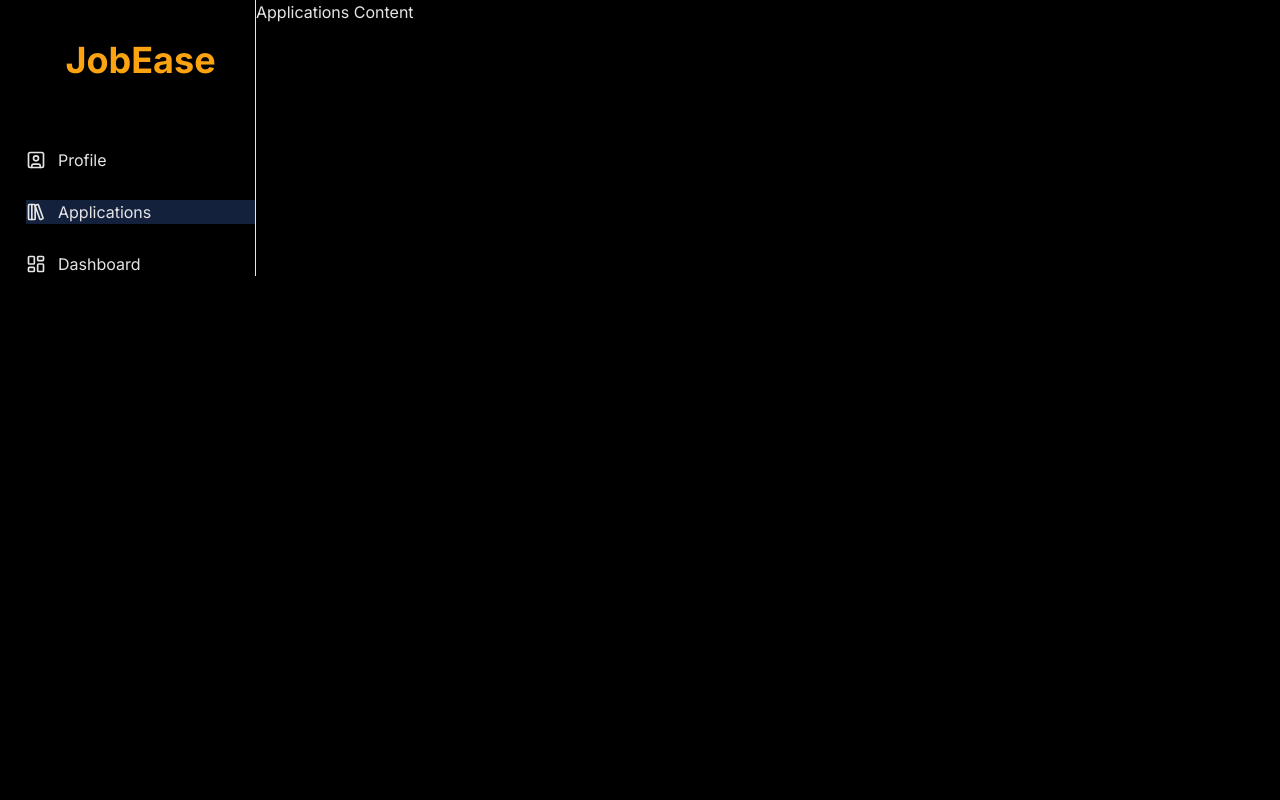
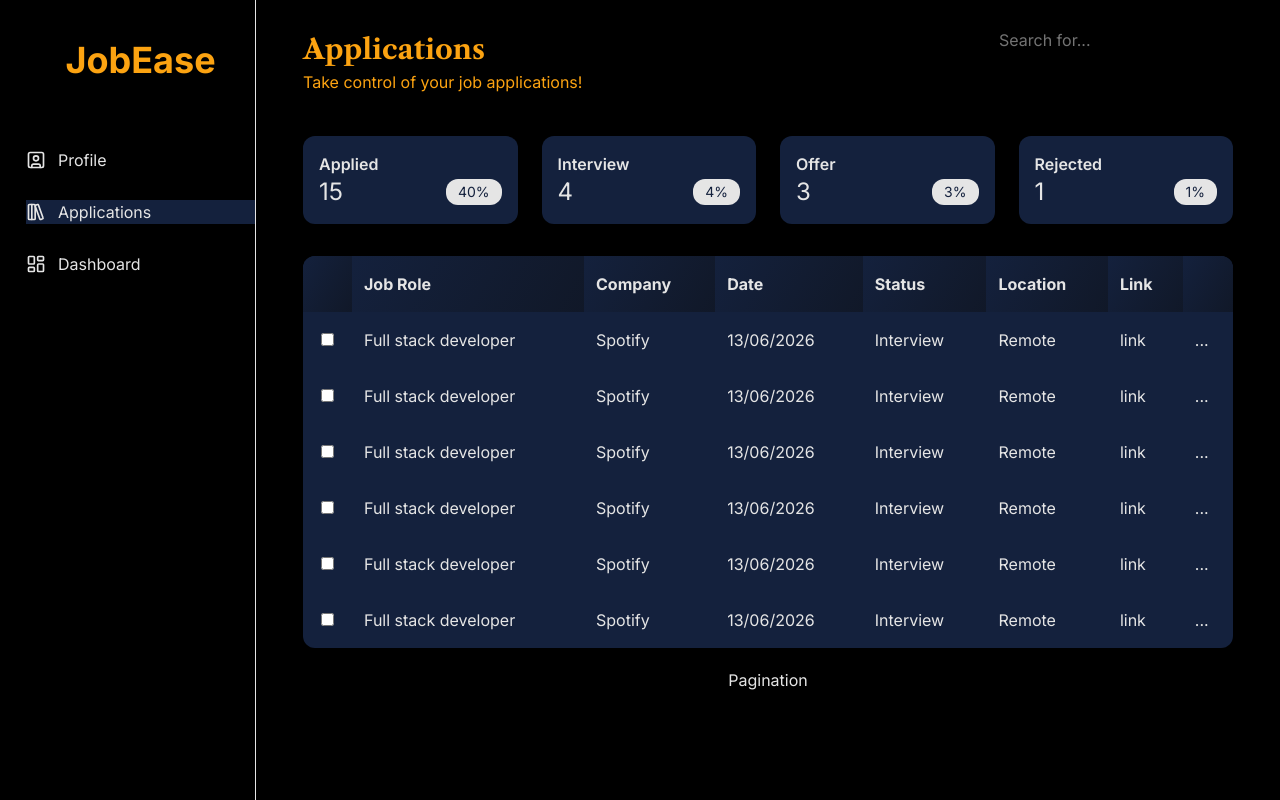
Before and after one commit to PrakrutiPareek/job-tracker-app, a React (Vite) app in the folder frontend/: page /profile/applications in a window 1280 px wide. Built offline with nearby package versions, Linux system fonts and the light colour scheme.

Commit message:
Initial static application page created

```diff
--- a/frontend/src/Components/Sidebar.jsx
+++ b/frontend/src/Components/Sidebar.jsx
@@ -10,7 +10,7 @@ const Sidebar = () => {
 
   return (
     <aside
-      className="w-[256px] border-r h-full"
+      className="w-[256px] border-r h-screen"
       aria-label="Secondary navigation"
     >
       <nav
--- a/frontend/src/Pages/Applications.jsx
+++ b/frontend/src/Pages/Applications.jsx
@@ -1,5 +1,158 @@
 const Applications = () => {
-  return <div>Applications Content</div>;
+  const tableHeadings = [
+    "",
+    "Job Role",
+    "Company",
+    "Date",
+    "Status",
+    "Location",
+    "Link",
+    "",
+  ];
+  const mockApplications = [
+    {
+      id: 1,
+      jobrole: "Full stack developer",
+      Company: "Spotify",
+      Date: "13/06/2026",
+      Status: "Interview",
+      Location: "Remote",
+      Link: "link",
+    },
+    {
+      id: 2,
+      jobrole: "Full stack developer",
+      Company: "Spotify",
+      Date: "13/06/2026",
+      Status: "Interview",
+      Location: "Remote",
+      Link: "link",
+    },
+    {
+      id: 3,
+      jobrole: "Full stack developer",
+      Company: "Spotify",
+      Date: "13/06/2026",
+      Status: "Interview",
+      Location: "Remote",
+      Link: "link",
+    },
+    {
+      id: 4,
+      jobrole: "Full stack developer",
+      Company: "Spotify",
+      Date: "13/06/2026",
+      Status: "Interview",
+      Location: "Remote",
+      Link: "link",
+    },
+    {
+      id: 5,
+      jobrole: "Full stack developer",
+      Company: "Spotify",
+      Date: "13/06/2026",
+      Status: "Interview",
+      Location: "Remote",
+      Link: "link",
+    },
+    {
+      id: 6,
+      jobrole: "Full stack developer",
+      Company: "Spotify",
+      Date: "13/06/2026",
+      Status: "Interview",
+      Location: "Remote",
+      Link: "link",
+    },
+  ];
+  return (
+    <main className="mt-7 mx-11.75">
+      <div className="flex justify-between mb-10.5">
+        <div className="text-(--yellow)">
+          <h1 className="text-[28px] font-bold font-headings">Applications</h1>
+          <p>Take control of your job applications!</p>
+        </div>
+        <div>
+          <input type="text" placeholder="Search for..." />
+        </div>
+      </div>
+
+      <div className="grid grid-cols-4 gap-6">
+        <div className="bg-(--navy-blue) p-4 rounded-xl">
+          <h2 className="font-semibold text-[16px]">Applied</h2>
+          <div className="flex justify-between items-center text-2xl">
+            15
+            <span className="text-[14px] bg-(--gray) text-(--navy-blue) px-3 py-1 rounded-xl">
+              40%
+            </span>
+          </div>
+        </div>
+        <div className="bg-(--navy-blue) p-4 rounded-xl">
+          <h2 className="font-semibold text-[16px]">Interview</h2>
+          <div className="flex justify-between items-center text-2xl">
+            4
+            <span className="text-[14px] bg-(--gray) text-(--navy-blue) px-3 py-1 rounded-xl">
+              4%
+            </span>
+          </div>
+        </div>
+        <div className="bg-(--navy-blue) p-4 rounded-xl">
+          <h2 className="font-semibold text-[16px]">Offer</h2>
+          <div className="flex justify-between items-center text-2xl">
+            3
+            <span className="text-[14px] bg-(--gray) text-(--navy-blue) px-3 py-1 rounded-xl">
+              3%
+            </span>
+          </div>
+        </div>
+        <div className="bg-(--navy-blue) p-4 rounded-xl">
+          <h2 className="font-semibold text-[16px]">Rejected</h2>
+          <div className="flex justify-between items-center text-2xl">
+            1
+            <span className="text-[14px] bg-(--gray) text-(--navy-blue) px-3 py-1 rounded-xl">
+              1%
+            </span>
+          </div>
+        </div>
+      </div>
+
+      <div className="overflow-hidden rounded-xl mt-8">
+        <table className="bg-(--navy-blue) w-full">
+          <thead>
+            <tr className="px-3 py-4">
+              {tableHeadings.map((head) => {
+                return (
+                  <th className="px-3 py-4 text-left bg-linear-120 from-(--navy-blue) to-gray-900">
+                    {head}
+                  </th>
+                );
+              })}
+            </tr>
+          </thead>
+          <tbody>
+            {mockApplications.map((app) => {
+              return (
+                <tr key={app.id} className="[&>td]:px-3 [&>td]:py-4">
+                  <td className="text-center">
+                    <input type="checkbox" />
+                  </td>
+                  <td>{app.jobrole}</td>
+                  <td>{app.Company}</td>
+                  <td>{app.Date}</td>
+                  <td>{app.Status}</td>
+                  <td>{app.Location}</td>
+                  <td>{app.Link}</td>
+                  <td>...</td>
+                </tr>
+              );
+            })}
+          </tbody>
+        </table>
+      </div>
+
+      <div className="mt-5 text-center">Pagination</div>
+    </main>
+  );
 };
 
 export default Applications;
--- a/frontend/src/index.css
+++ b/frontend/src/index.css
@@ -1,6 +1,12 @@
 @import "tailwindcss";
 
+@theme {
+  --font-main: "Inter", sans-serif;
+  --font-headings: "Libre Caslon Text", serif;
+}
+
 :root {
+  /* Brand colors */
   --black: #000000;
   --navy-blue: #14213d;
   --yellow: #fca311;
@@ -22,7 +28,7 @@ body {
   margin: 0;
   background-color: var(--black);
   color: var(--gray);
-  font-family: "Inter", sans-serif;
+  font-family: var(--font-main);
 }
 
 .active-link {
```
